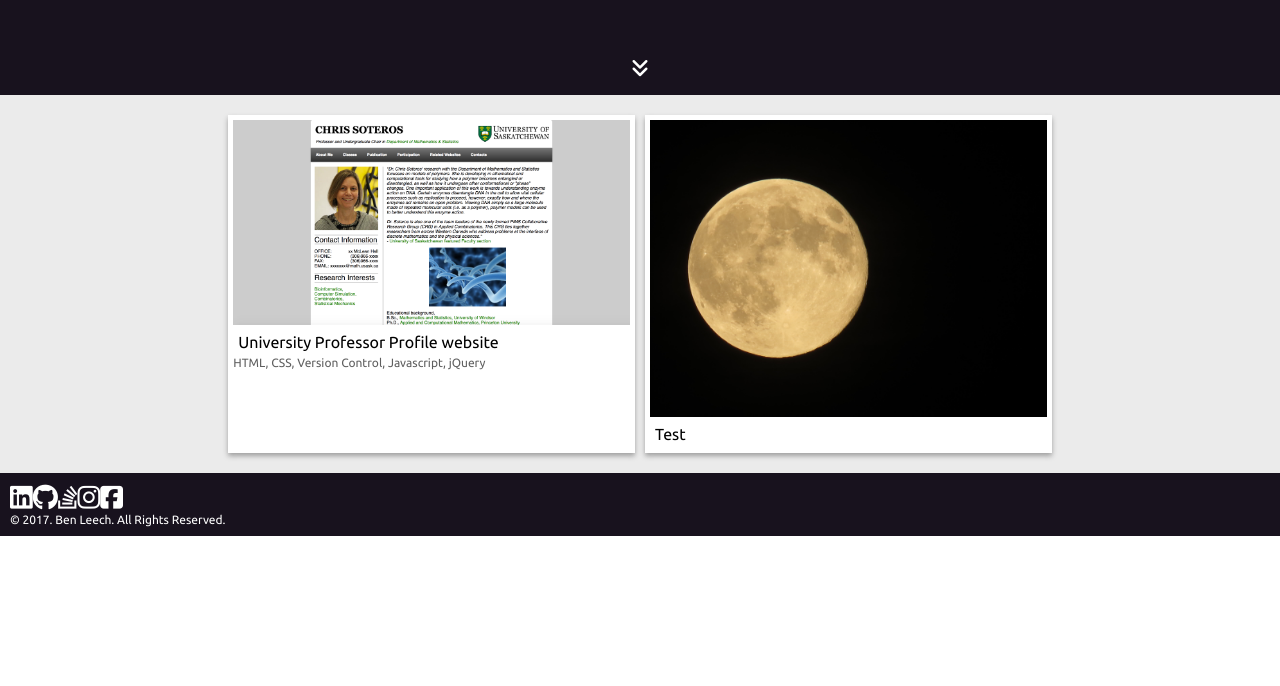
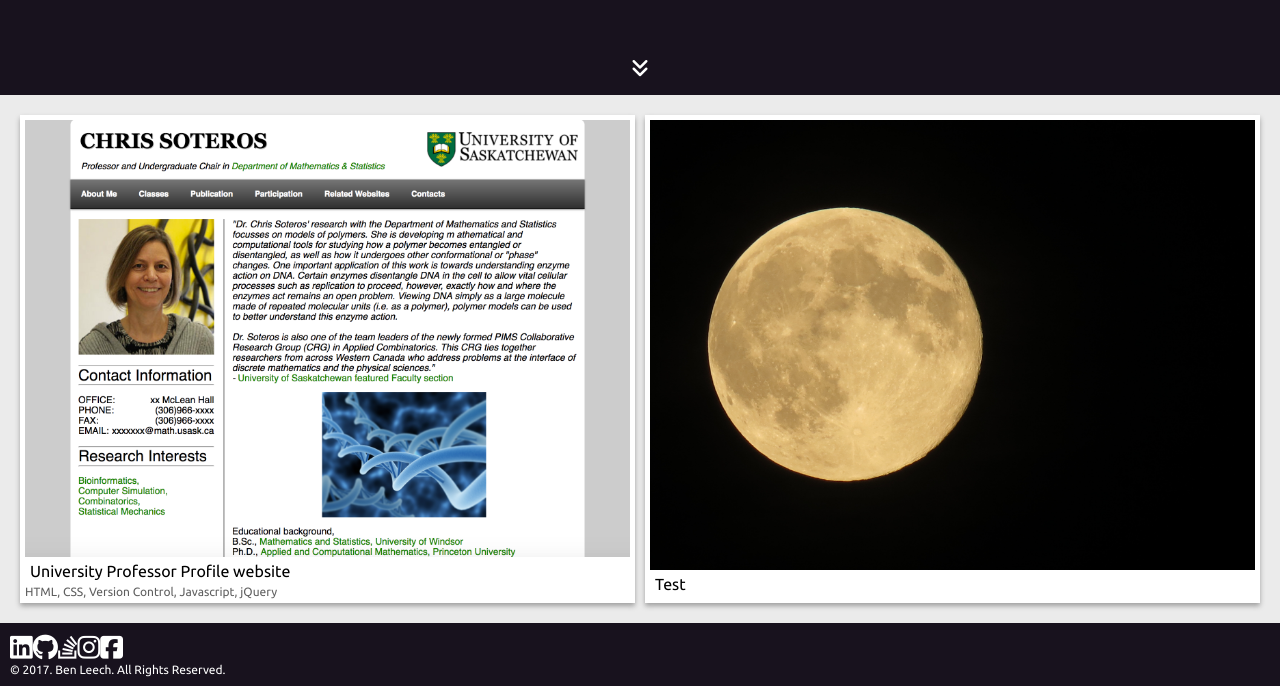
Before and after one commit to BenLeech/portfolio-website-v1, an Angular app in the folder portfolio-website/: page / in a window 1280 px wide. Shown: the part 705-1391 px from the top of the page. Before the commit the page ends 1241 px from the top, so only its background shows below. Built offline with nearby package versions, Linux system fonts and the light colour scheme.

Commit message:
portfolio image fits to container

```diff
--- a/portfolio-website/src/app/components/portfolio-display/portfolio-display.component.scss
+++ b/portfolio-website/src/app/components/portfolio-display/portfolio-display.component.scss
@@ -10,6 +10,7 @@
   display: flex;
   width: 100%;
   flex-direction: column;
+
   max-height: 500px;
   box-shadow: 0 3px 5px #a0a0a0;
   margin: 5px;
@@ -17,14 +18,16 @@
 }
 
 .portfolio-display-wrapper .display-image img{
-  max-width: 100%;
-  max-height: 100vh;
   width: 100%;
+  object-fit: cover;
+  height: 100%;
 }
+
 
 .display-image{
   overflow: hidden;
   max-height: 450px;
+  height: 100%;
 }
 
 .display-title{
@@ -40,12 +43,12 @@
 
 @media screen and (min-width: 600px) {
   :host {
-    width: 40%;
+    width: 50%;
   }
 }
 
 @media screen and (min-width: 1000px) {
   :host {
-    width: calc(100% / 3);
+    //width: calc(100% / 3);
   }
 }
```
